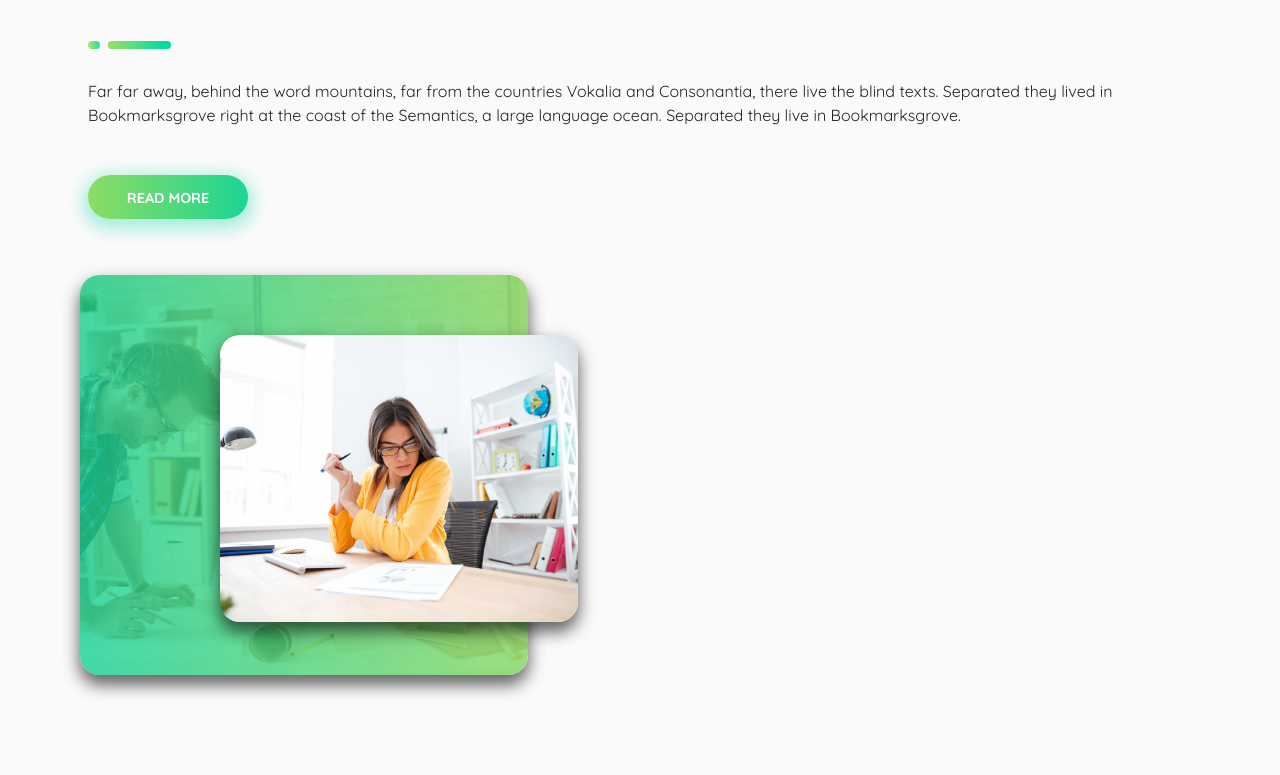
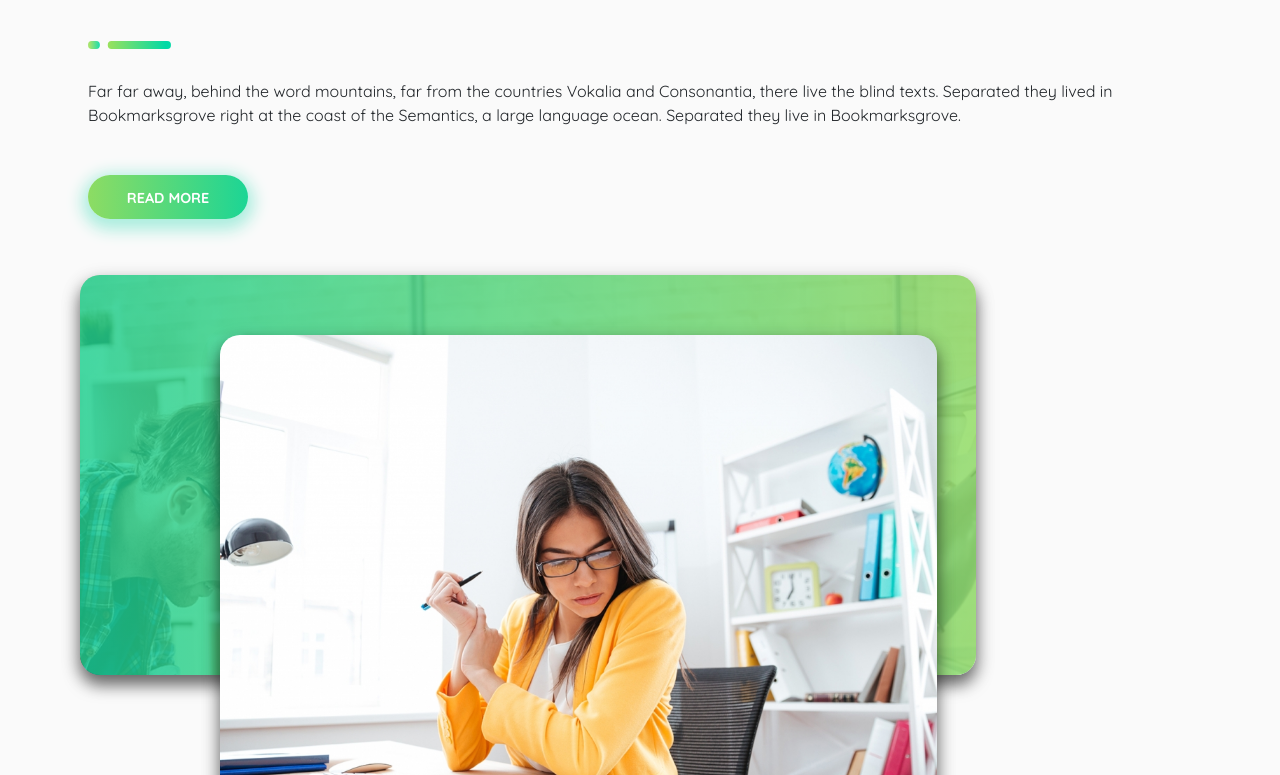
Before and after one commit to CosimoA/proj-html-vuejs, a Vue app: page / in a window 1280 px wide. Shown: the part 3026-3801 px from the top of the page. Built offline with nearby package versions, Linux system fonts and the light colour scheme.

Commit message:
fix: fix media tablet

```diff
--- a/src/styles/home.scss
+++ b/src/styles/home.scss
@@ -337,11 +337,6 @@ li a:hover {
         justify-content: space-between;
         align-items: center;
     }
-
-    .box_man,
-    .box_woman img {
-        width: 40%;
-    }
 }
 
 // Desktop
```
